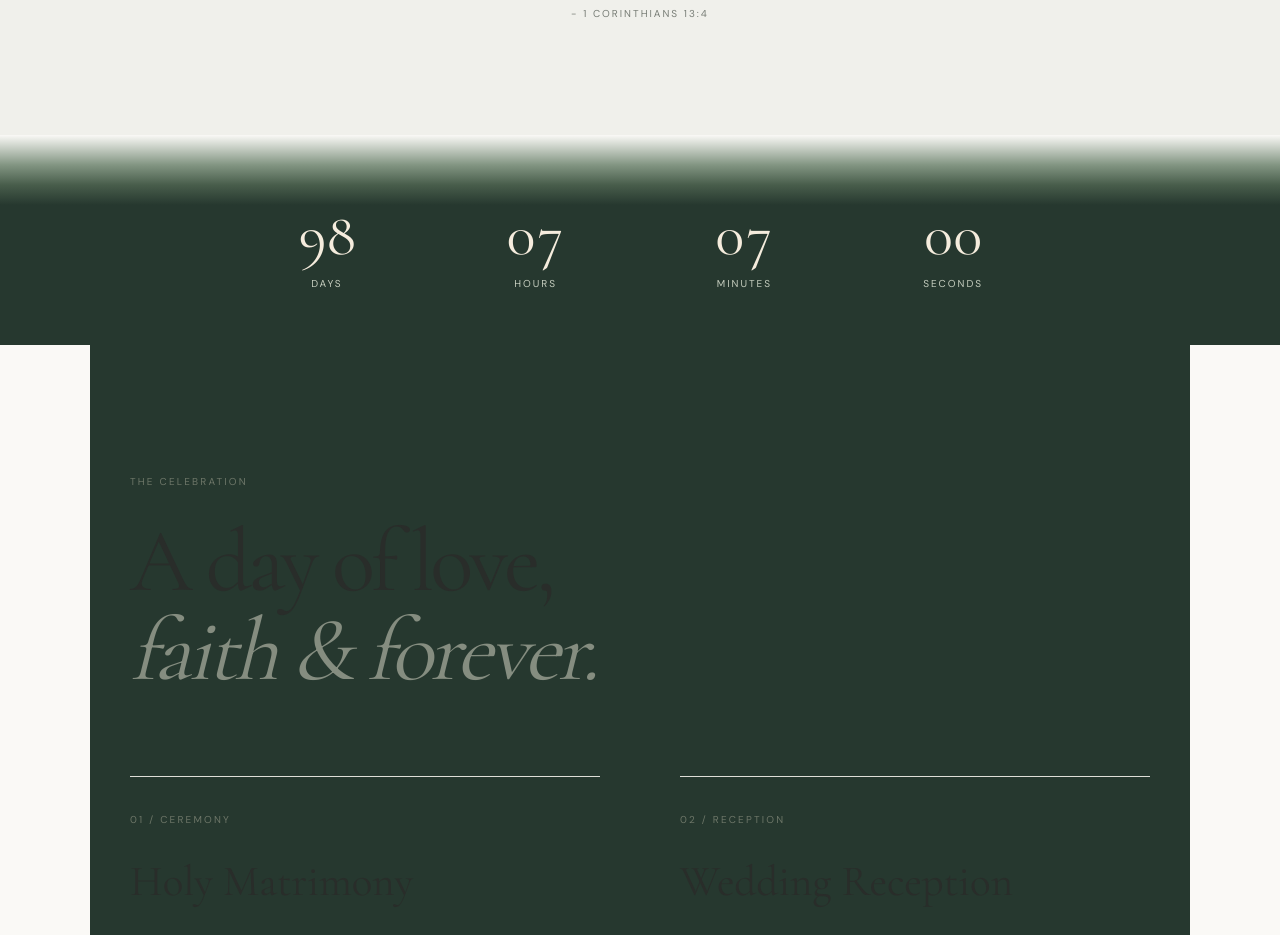
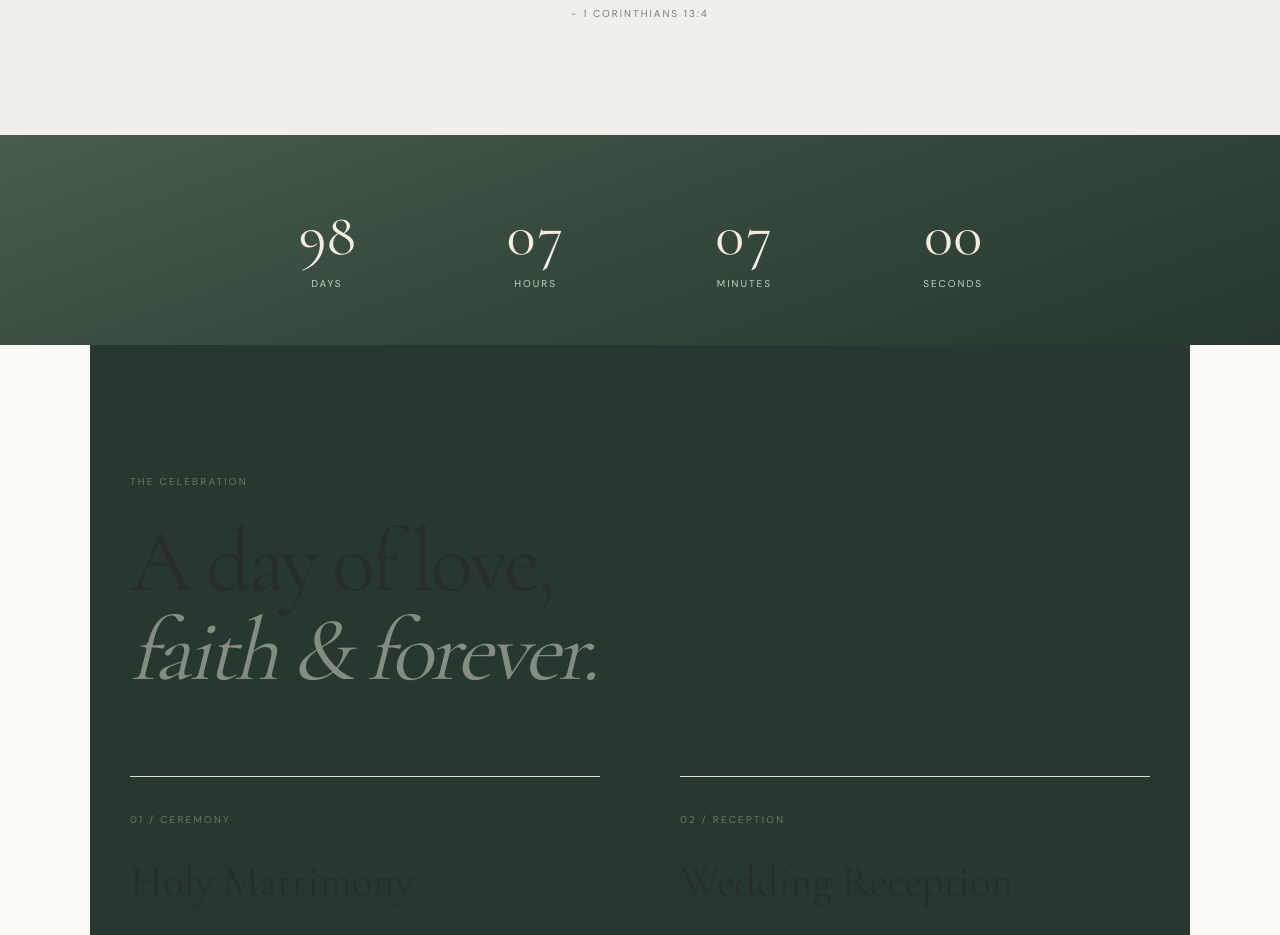
Before and after one commit to Zid00/ashna-lenex, a website: page index.html in a window 1280 px wide. Shown: the part 1040-1975 px from the top of the page. Drawn offline with nearby package versions, Linux system fonts and the light colour scheme.

Commit message:
Move wedding countdown into green gradient section

```diff
--- a/style.css
+++ b/style.css
@@ -1413,6 +1413,5 @@
     #829582 30px,
     #485D4B 50px,
     #26382F 70px,
-    #26382F 100%
   );
 }
```
